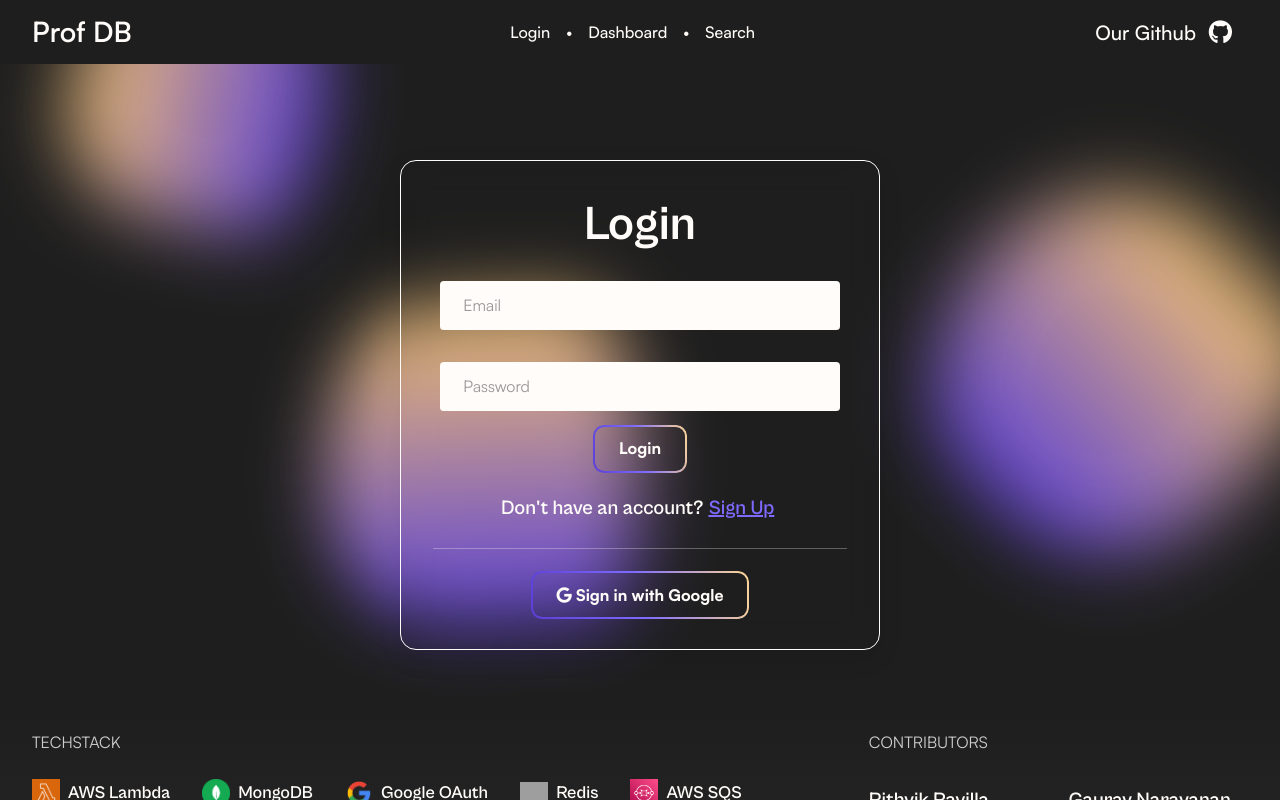
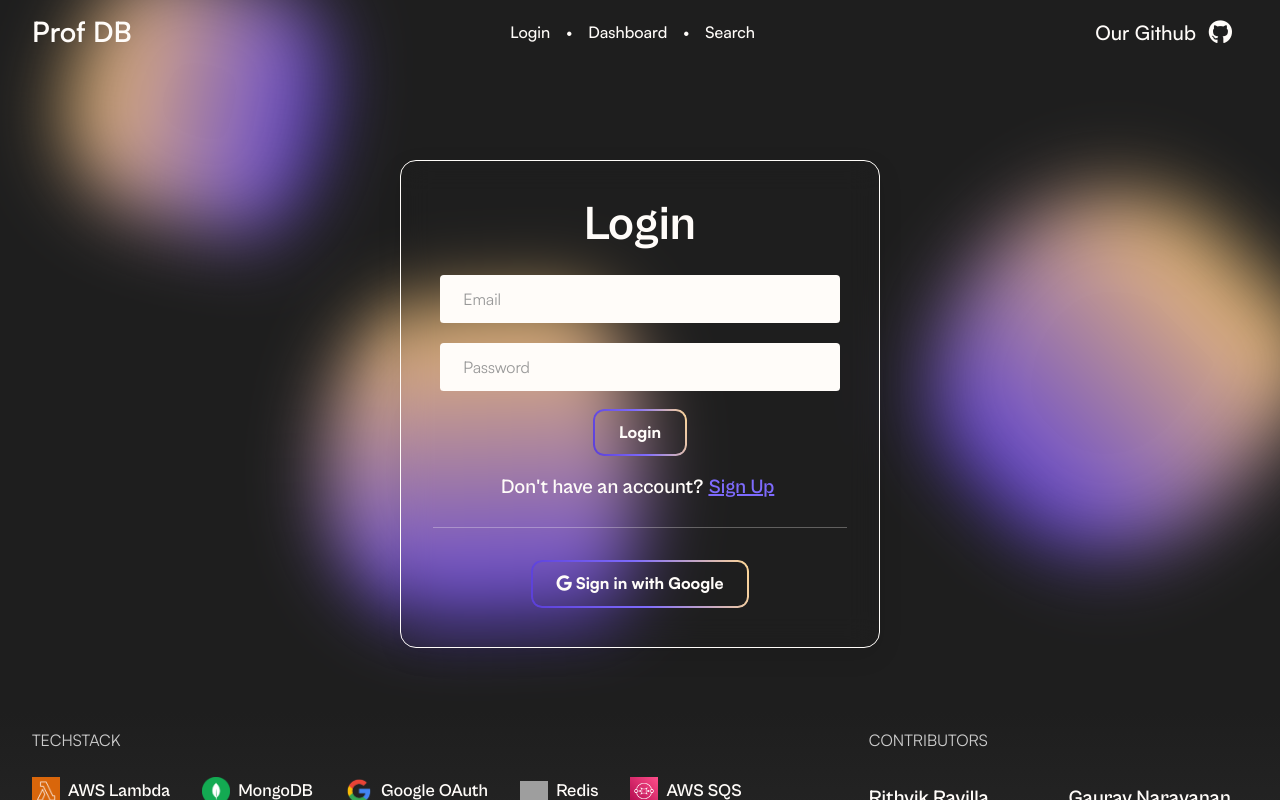
Before and after one commit to RithvikR1218/Academia-frontend, a React (Vite) app: page /login in a window 1280 px wide. Built offline with nearby package versions, Linux system fonts and the light colour scheme; no server answers; grey boxes are pictures that could not be loaded.

Commit message:
chore: minor ui fixes

```diff
--- a/src/components/Navbar/Navbar.css
+++ b/src/components/Navbar/Navbar.css
@@ -1,6 +1,6 @@
 .nav-container {
     height: 64px;
-    background-color: var(--base-1);
+    background-color: transparent;
     color: var(--text-1);
     position: fixed;
     top: 0;
@@ -13,10 +13,6 @@
     z-index: 999;
 }
 
-.nav-container.home {
-    background-color: transparent;
-    backdrop-filter: blur(8px);
-}
 
 .logo-link {
     color: var(--text-1);
--- a/src/pages/Dashboard/Dashboard.css
+++ b/src/pages/Dashboard/Dashboard.css
@@ -3,6 +3,7 @@
     position: relative;
     overflow: hidden;
     z-index: 0;
+    overflow: visible;
 }
 
 .welcome-container {
--- a/src/pages/Dashboard/Dashboard.jsx
+++ b/src/pages/Dashboard/Dashboard.jsx
@@ -28,7 +28,7 @@ function Dashboard() {
     const token = localStorage.getItem('token');
 
     if (!token) {
-      window.location.href = '/';
+      window.location.href = '/login';
       return;
     }
 
@@ -125,7 +125,7 @@ function Dashboard() {
   };
 
 
-  if (!user) return <div>Loading or not authenticated...</div>;
+  if (!user) return <div></div>;
 
   return (
     <div className='dashboard-container'>
--- a/src/pages/Home/Home.css
+++ b/src/pages/Home/Home.css
@@ -1,7 +1,7 @@
 .home-container {
     padding: 7rem 2rem 1rem;
     position: relative;
-    overflow: hidden;
+    overflow: visible;
     z-index: 0;
 }
 
--- a/src/pages/Login/Login.css
+++ b/src/pages/Login/Login.css
@@ -1,7 +1,7 @@
 .login-container {
     padding: 7rem 2rem 1rem;
     position: relative;
-    overflow: hidden;
+    overflow: visible;
     z-index: 0;
 }
 
@@ -16,6 +16,7 @@
     cursor: pointer;
     z-index: 1;
     transition: color 0.3s ease;
+    margin: 0.6rem auto;
 }
 
 .login-button::before {
@@ -50,7 +51,7 @@
     padding: 0.35rem 0.35rem 0.35rem 0.85rem;
     max-width: 25rem;
     width: 100%;
-    margin: 1rem auto;
+    margin: 0.6rem auto;
     gap: 0.5rem;
 }
 
@@ -98,7 +99,7 @@
 
 .signup-prompt {
     text-align: center;
-    margin-top: 1.5rem;
+    margin-top: 0.6rem;
     display: flex;
     justify-content: cente;
     align-items: center;
--- a/src/pages/SignUp/SignUp.css
+++ b/src/pages/SignUp/SignUp.css
@@ -3,6 +3,7 @@
     position: relative;
     overflow: hidden;
     z-index: 0;
+    overflow: visible;
 }
 
 .signup-button {
@@ -16,6 +17,7 @@
     cursor: pointer;
     z-index: 1;
     transition: color 0.3s ease;
+    margin:0.6rem auto;
 }
 
 .signup-button::before {
@@ -50,7 +52,7 @@
     padding: 0.35rem 0.35rem 0.35rem 0.85rem;
     max-width: 25rem;
     width: 100%;
-    margin: 1rem auto;
+    margin: 0.6rem auto;
     gap: 0.5rem;
 }
 
--- a/src/pages/VerifyOTP/VerifyOTP.css
+++ b/src/pages/VerifyOTP/VerifyOTP.css
@@ -3,6 +3,7 @@
     position: relative;
     overflow: hidden;
     z-index: 0;
+    overflow: visible;
 }
 
 .otp-button {
@@ -16,6 +17,7 @@
     cursor: pointer;
     z-index: 1;
     transition: color 0.3s ease;
+    margin: 0.6rem auto;
 }
 
 .otp-button::before {
@@ -50,7 +52,7 @@
     padding: 0.35rem 0.35rem 0.35rem 0.85rem;
     max-width: 25rem;
     width: 100%;
-    margin: 1rem auto;
+    margin: 0.6rem auto;
     gap: 0.5rem;
 }
 
```
